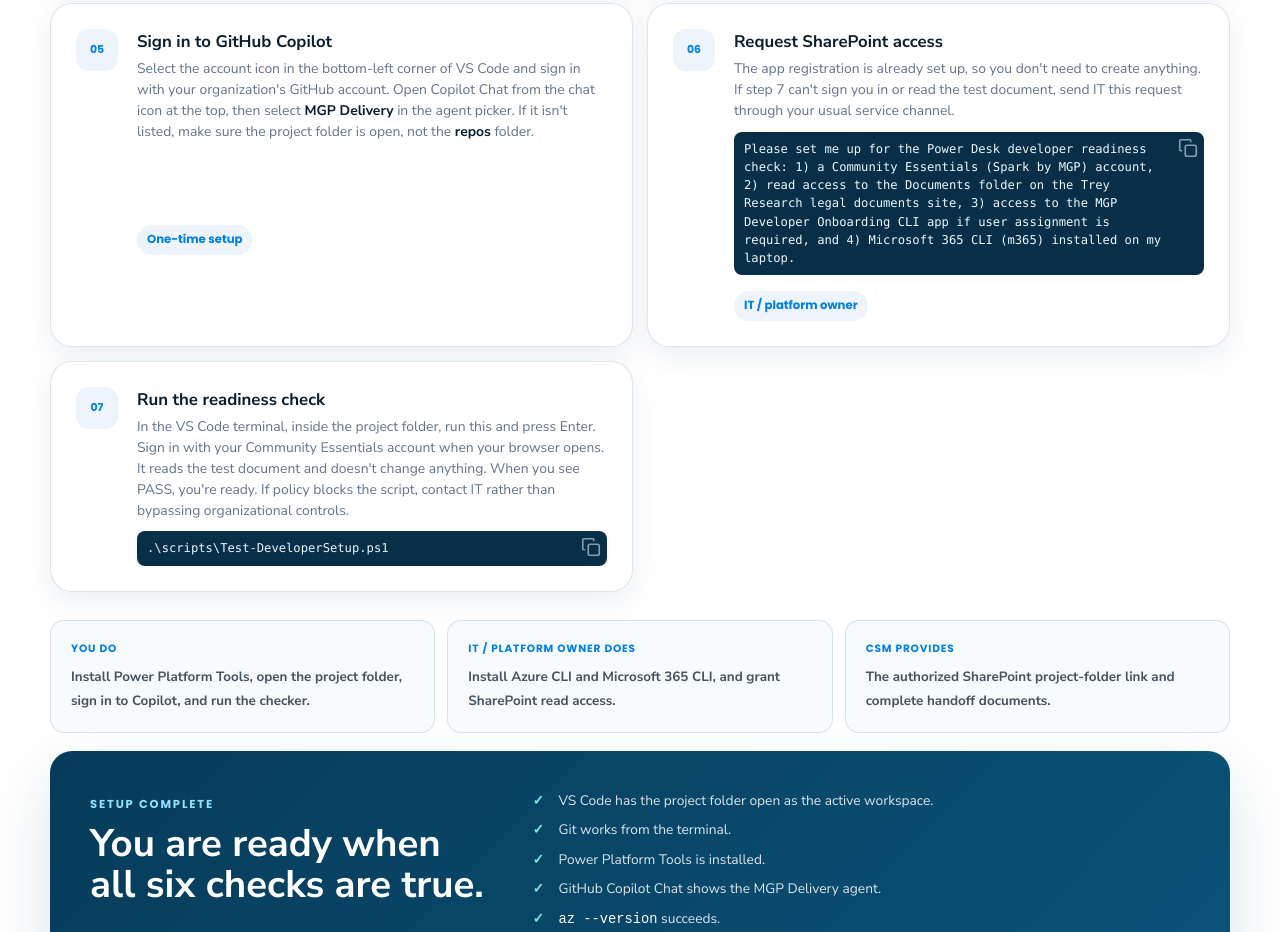
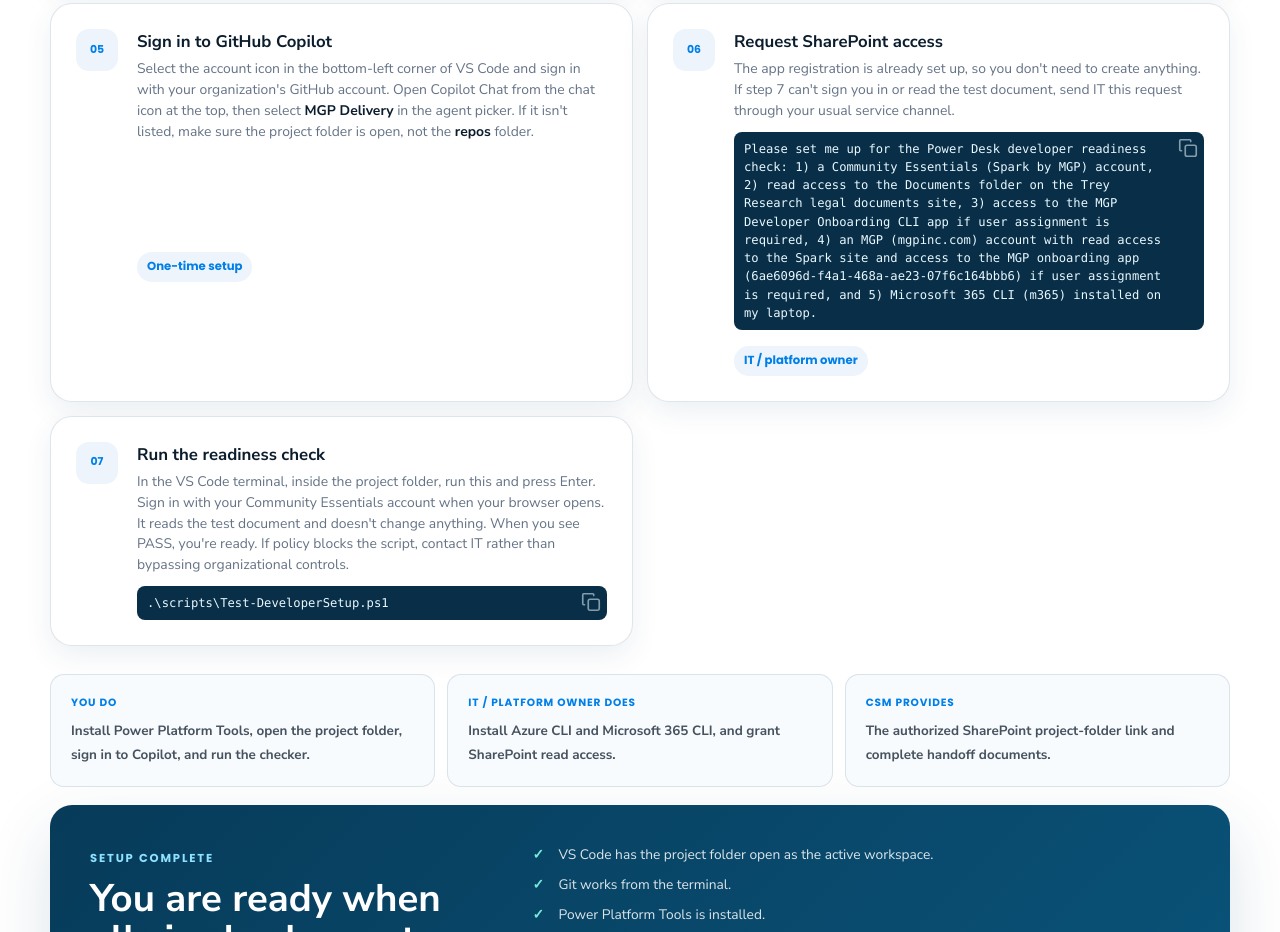
Before and after one commit to JonEricEubanks/ai-assisted-low-code-standard, a plain HTML site: page docs/start/index.html in a window 1280 px wide. Shown: the part 1677-2609 px from the top of the page. Drawn offline with Linux system fonts and the light colour scheme.

Commit message:
Test SharePoint readiness against both Community Essentials and MGP
Add the MGP onboarding app (6ae6096d-...) alongside the Community Essentials app. Each tenant gets its own saved m365 connection; existing logins are reused, the browser opens only when needed, and the previously active login is restored. MGP reads the Spark test document through Microsoft Graph because delegated Sites.Selected blocks SharePoint REST folder reads.

Co-authored-by: Copilot <223556219+Copilot@users.noreply.github.com>

```diff
--- a/docs/start/index.html
+++ b/docs/start/index.html
@@ -222,7 +222,7 @@
                   If step 7 can't sign you in or read the test document, send IT this request
                   through your usual service channel.
                 </p>
-                <code class="code-wrap">Please set me up for the Power Desk developer readiness check: 1) a Community Essentials (Spark by MGP) account, 2) read access to the Documents folder on the Trey Research legal documents site, 3) access to the MGP Developer Onboarding CLI app if user assignment is required, and 4) Microsoft 365 CLI (m365) installed on my laptop.</code>
+                <code class="code-wrap">Please set me up for the Power Desk developer readiness check: 1) a Community Essentials (Spark by MGP) account, 2) read access to the Documents folder on the Trey Research legal documents site, 3) access to the MGP Developer Onboarding CLI app if user assignment is required, 4) an MGP (mgpinc.com) account with read access to the Spark site and access to the MGP onboarding app (6ae6096d-f4a1-468a-ae23-07f6c164bbb6) if user assignment is required, and 5) Microsoft 365 CLI (m365) installed on my laptop.</code>
               </div>
               <span class="readiness-state">IT / platform owner</span>
             </div>
```
Also changed, not shown: 3 other files.
